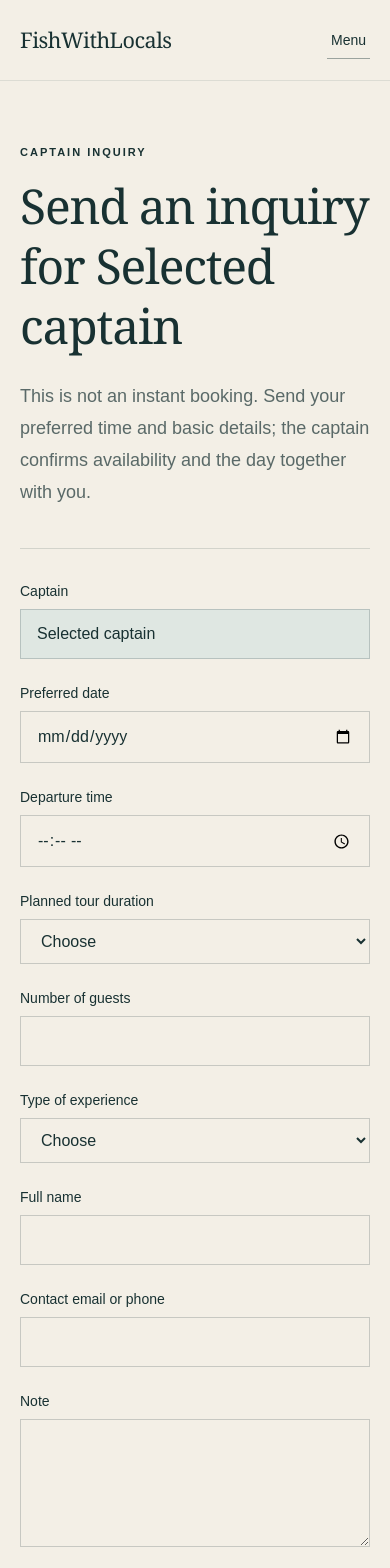
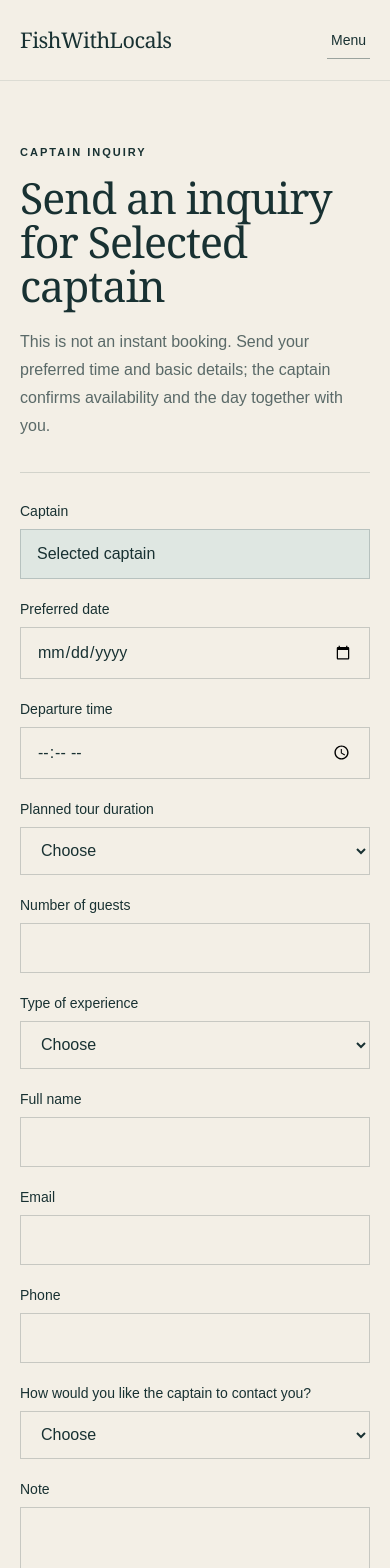
Before and after one commit to nevena72pg-ops/fastfishing, a Next.js app: page /inquiry in a window 390 px wide. Shown: the top 1568 px of the page. Built offline with nearby package versions, Linux system fonts and the light colour scheme.

Commit message:
Optimize inquiry form for mobile contact flow

```diff
--- a/src/components/inquiry-form.tsx
+++ b/src/components/inquiry-form.tsx
@@ -24,11 +24,14 @@
         people: "Broj osoba",
         experience: "Vrsta iskustva",
         name: "Ime i prezime",
-        contact: "Kontakt email ili telefon",
+        email: "Email",
+        phone: "Telefon",
+        preferredContact: "Kako želiš da te kapetan kontaktira?",
         note: "Napomena",
         choose: "Izaberi",
         experiences: ["Ribolov", "Porodični izlazak", "Početnici / učenje", "Izlazak na more", "Drugo"],
         durations: ["2 sata", "3 sata", "4 sata", "6 sati", "Cijeli dan"],
+        contactMethods: ["WhatsApp", "Viber", "Telefon", "Email"],
         send: "Pošalji upit",
         successTitle: "Upit je zabilježen.",
         successBody: "Ovo je testna verzija obrasca. Prije javnog puštanja povezujemo ga sa trajnim čuvanjem i dostavom upita.",
@@ -45,11 +48,14 @@
         people: "Number of guests",
         experience: "Type of experience",
         name: "Full name",
-        contact: "Contact email or phone",
+        email: "Email",
+        phone: "Phone",
+        preferredContact: "How would you like the captain to contact you?",
         note: "Note",
         choose: "Choose",
         experiences: ["Fishing", "Family outing", "Beginners / learning", "Time at sea", "Other"],
         durations: ["2 hours", "3 hours", "4 hours", "6 hours", "Full day"],
+        contactMethods: ["WhatsApp", "Viber", "Phone", "Email"],
         send: "Send inquiry",
         successTitle: "Inquiry recorded.",
         successBody: "This is the test version of the form. Before public launch, it will be connected to persistent storage and delivery.",
@@ -61,53 +67,55 @@
     setSubmitted(true);
   }
 
+  const inputClass = "min-h-12 w-full rounded-none border border-ink/20 bg-canvas px-4 py-3 text-base focus-ring";
+
   return (
     <div className="mx-auto max-w-3xl">
       <p className="eyebrow">{copy.eyebrow}</p>
-      <h1 className="mt-4 font-serif text-5xl leading-tight tracking-tight md:text-6xl">{copy.heading}</h1>
-      <p className="mt-6 max-w-2xl text-lg leading-8 text-ink/70">{copy.intro}</p>
+      <h1 className="mt-4 font-serif text-[clamp(2.6rem,11vw,4rem)] leading-[1.02] tracking-tight">{copy.heading}</h1>
+      <p className="mt-5 max-w-2xl text-base leading-7 text-ink/70 sm:text-lg sm:leading-8">{copy.intro}</p>
 
       {submitted ? (
-        <section className="mt-10 border border-ink/15 bg-wash p-7 md:p-9" aria-live="polite">
+        <section className="mt-8 border border-ink/15 bg-wash p-6 sm:p-7 md:p-9" aria-live="polite">
           <h2 className="font-serif text-3xl">{copy.successTitle}</h2>
           <p className="mt-4 leading-7 text-ink/70">{copy.successBody}</p>
-          <Link className="button-primary focus-ring mt-7 inline-flex" href={locale === "cg" ? "/?lang=cg#captains" : "/#captains"}>{copy.back}</Link>
+          <Link className="button-primary focus-ring mt-7 inline-flex w-full justify-center sm:w-auto" href={locale === "cg" ? "/?lang=cg#captains" : "/#captains"}>{copy.back}</Link>
         </section>
       ) : (
-        <form className="mt-10 grid gap-6 border-t border-ink/15 pt-8" onSubmit={handleSubmit}>
+        <form className="mt-8 grid gap-5 border-t border-ink/15 pt-7 sm:gap-6 sm:pt-8" onSubmit={handleSubmit}>
           <label className="grid gap-2 text-sm font-medium">
             {copy.captain}
-            <input className="border border-ink/20 bg-wash px-4 py-3 text-base" name="captain" value={captain} readOnly />
+            <input className={`${inputClass} bg-wash`} name="captain" value={captain} readOnly />
           </label>
 
-          <div className="grid gap-6 md:grid-cols-2">
+          <div className="grid gap-5 md:grid-cols-2 md:gap-6">
             <label className="grid gap-2 text-sm font-medium">
               {copy.date}
-              <input className="border border-ink/20 bg-canvas px-4 py-3 text-base" name="date" type="date" required />
+              <input className={inputClass} name="date" type="date" required />
             </label>
             <label className="grid gap-2 text-sm font-medium">
               {copy.time}
-              <input className="border border-ink/20 bg-canvas px-4 py-3 text-base" name="time" type="time" required />
+              <input className={inputClass} name="time" type="time" required />
             </label>
           </div>
 
-          <div className="grid gap-6 md:grid-cols-2">
+          <div className="grid gap-5 md:grid-cols-2 md:gap-6">
             <label className="grid gap-2 text-sm font-medium">
               {copy.duration}
-              <select className="border border-ink/20 bg-canvas px-4 py-3 text-base" name="duration" defaultValue="" required>
+              <select className={inputClass} name="duration" defaultValue="" required>
                 <option value="" disabled>{copy.choose}</option>
                 {copy.durations.map((item) => <option key={item} value={item}>{item}</option>)}
               </select>
             </label>
             <label className="grid gap-2 text-sm font-medium">
               {copy.people}
-              <input className="border border-ink/20 bg-canvas px-4 py-3 text-base" min="1" max="20" name="people" type="number" required />
+              <input className={inputClass} inputMode="numeric" min="1" name="people" type="number" required />
             </label>
           </div>
 
           <label className="grid gap-2 text-sm font-medium">
             {copy.experience}
-            <select className="border border-ink/20 bg-canvas px-4 py-3 text-base" name="experience" defaultValue="" required>
+            <select className={inputClass} name="experience" defaultValue="" required>
               <option value="" disabled>{copy.choose}</option>
               {copy.experiences.map((item) => <option key={item} value={item}>{item}</option>)}
             </select>
@@ -115,20 +123,34 @@
 
           <label className="grid gap-2 text-sm font-medium">
             {copy.name}
-            <input className="border border-ink/20 bg-canvas px-4 py-3 text-base" name="guestName" autoComplete="name" required />
+            <input className={inputClass} name="guestName" autoComplete="name" required />
           </label>
 
+          <div className="grid gap-5 md:grid-cols-2 md:gap-6">
+            <label className="grid gap-2 text-sm font-medium">
+              {copy.email}
+              <input className={inputClass} name="email" type="email" autoComplete="email" inputMode="email" required />
+            </label>
+            <label className="grid gap-2 text-sm font-medium">
+              {copy.phone}
+              <input className={inputClass} name="phone" type="tel" autoComplete="tel" inputMode="tel" required />
+            </label>
+          </div>
+
           <label className="grid gap-2 text-sm font-medium">
-            {copy.contact}
-            <input className="border border-ink/20 bg-canvas px-4 py-3 text-base" name="contact" required />
+            {copy.preferredContact}
+            <select className={inputClass} name="preferredContact" defaultValue="" required>
+              <option value="" disabled>{copy.choose}</option>
+              {copy.contactMethods.map((item) => <option key={item} value={item}>{item}</option>)}
+            </select>
           </label>
 
           <label className="grid gap-2 text-sm font-medium">
             {copy.note}
-            <textarea className="min-h-32 border border-ink/20 bg-canvas px-4 py-3 text-base" name="note" />
+            <textarea className={`${inputClass} min-h-32 resize-y`} name="note" />
           </label>
 
-          <button className="button-primary focus-ring mt-2 w-fit" type="submit">{copy.send}</button>
+          <button className="button-primary focus-ring mt-1 w-full justify-center sm:mt-2 sm:w-fit" type="submit">{copy.send}</button>
         </form>
       )}
     </div>
```
